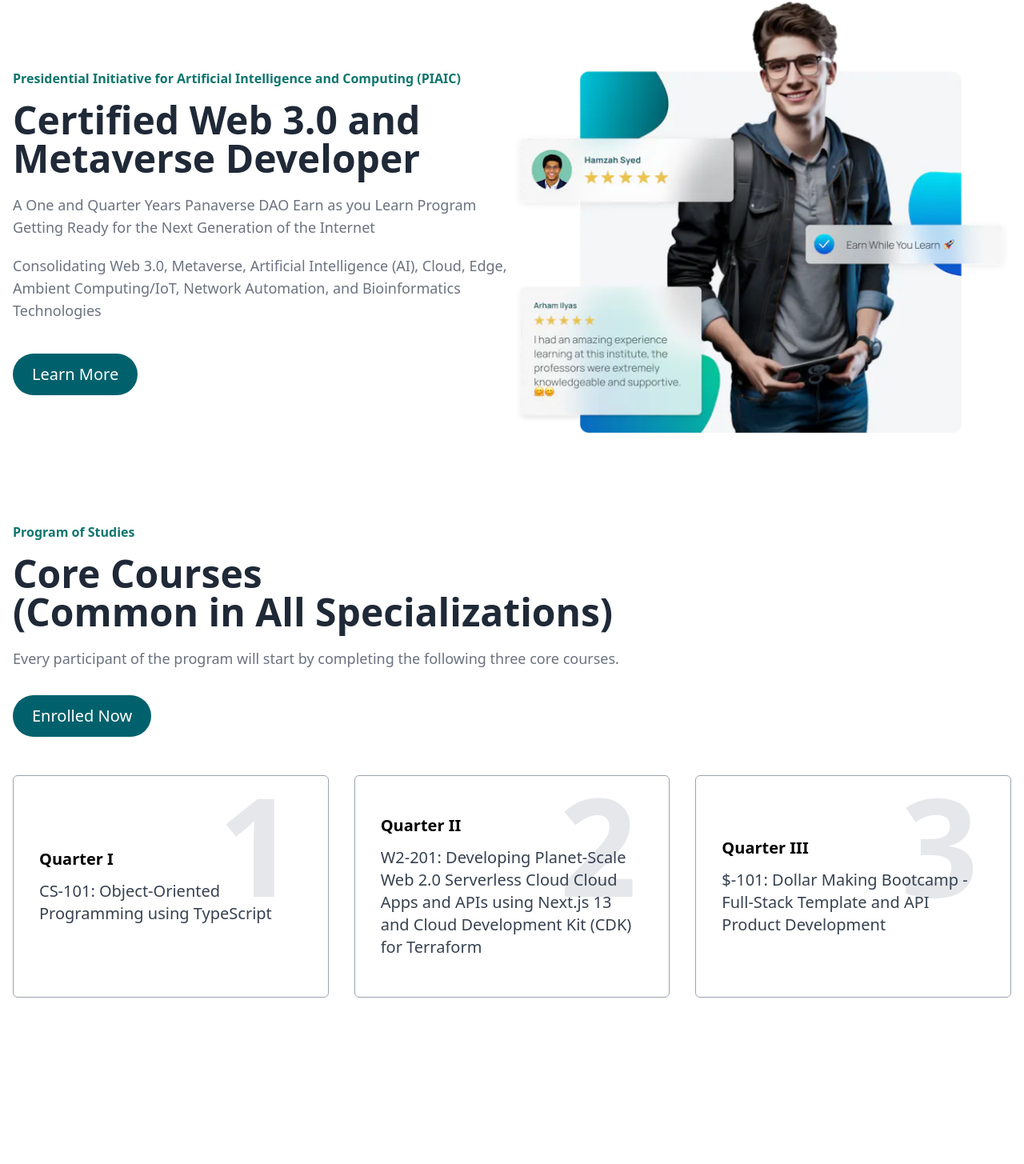
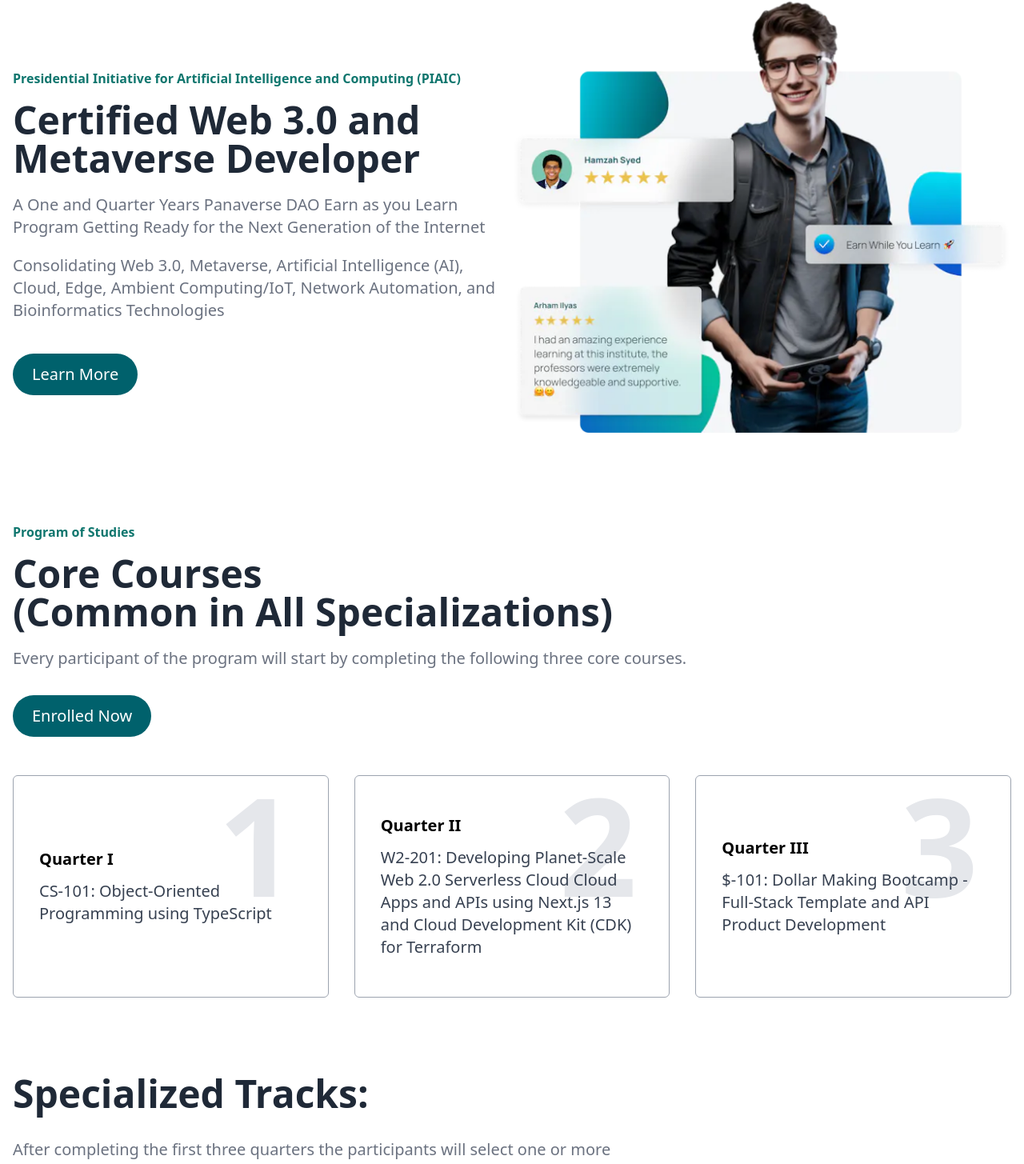
Before and after one commit to SamarSaeed1146/panaverse-dao, a Next.js app: page / in a window 1280 px wide. Shown: the part 109-1564 px from the top of the page at 80% size. Before the commit the page ends 1404 px from the top, so only its background shows below. Built offline with nearby package versions, Linux system fonts and the light colour scheme.

Commit message:
panaverse

```diff
--- a/src/app/page.tsx
+++ b/src/app/page.tsx
@@ -2,6 +2,7 @@
 import CoreCourses from "@/components/widgits/CoreCourses";
 import CoreSpecializations from "@/components/widgits/CoreSpecializations";
 import { CoreTrack } from "@/components/widgits/CoreTrack";
+import SpecializationTrack from "@/components/widgits/SpecializationTrack";
 import Image from "next/image";
 
 export default function Home() {
@@ -11,6 +12,7 @@
       <CoreTrack />
       <CoreSpecializations />
       <CoreCourses />
+      <SpecializationTrack />
     </main>
   );
 }
--- a/src/components/widgits/CoreSpecializations.tsx
+++ b/src/components/widgits/CoreSpecializations.tsx
@@ -9,7 +9,7 @@
           <div>
             <h3 className="text-teal-700 font-bold">Program of Studies</h3>
             <h1 className="text-gray-800 font-bold md:text-5xl text-4xl mt-4">Core Courses <br /> (Common in All Specializations)</h1>
-            <p className="mt-5 text-gray-500 font-medium text-lg">Every participant of the program will start by completing the following three core courses.</p>
+            <p className="mt-5 text-gray-500 font-medium text-xl">Every participant of the program will start by completing the following three core courses.</p>
             <div className="mt-8">
               <Button text="Enrolled Now" />
             </div>
--- a/src/components/widgits/CoreTrack.tsx
+++ b/src/components/widgits/CoreTrack.tsx
@@ -16,11 +16,11 @@
             <h1 className="text-gray-800 font-bold md:text-5xl text-4xl max-w-screen-sm mt-4">
               Certified Web 3.0 and Metaverse Developer
             </h1>
-            <p className="mt-5 max-w-screen-sm text-gray-500 font-medium text-lg">
+            <p className="mt-5 max-w-screen-sm text-gray-500 font-medium text-xl">
               A One and Quarter Years Panaverse DAO Earn as you Learn Program
               Getting Ready for the Next Generation of the Internet
             </p>
-            <p className="mt-5 max-w-screen-sm text-gray-500 font-medium text-lg">
+            <p className="mt-5 max-w-screen-sm text-gray-500 font-medium text-xl">
               Consolidating Web 3.0, Metaverse, Artificial Intelligence (AI),
               Cloud, Edge, Ambient Computing/IoT, Network Automation, and
               Bioinformatics Technologies
--- /dev/null
+++ b/src/components/widgits/SpecializationTrack.tsx
@@ -0,0 +1,15 @@
+import Wrapper from "@/components/shared/Wrapper"
+
+
+const SpecializationTrack = () => {
+  return (
+    <section>
+        <Wrapper>
+            <h1 className="text-gray-800 font-bold md:text-5xl text-4xl mt-6 md:mt-24">Specialized Tracks:</h1>
+            <p className="mt-8 text-gray-500 font-medium text-xl max-w-screen-md">After completing the first three quarters the participants will select one or more specializations consisting of two courses each.</p>
+        </Wrapper>
+    </section>
+  )
+}
+
+export default SpecializationTrack
```
